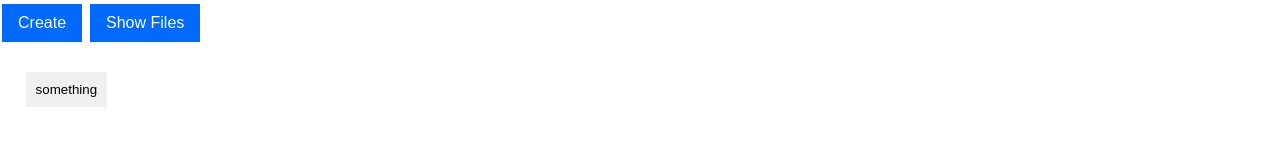
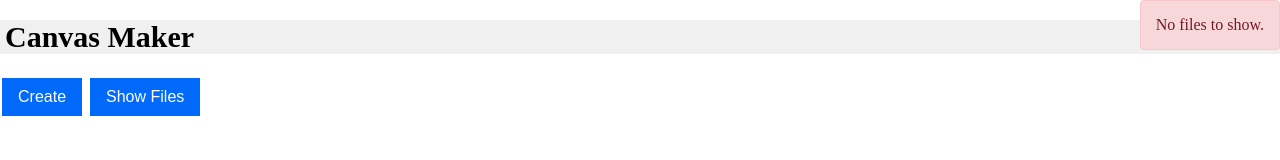
Before and after one commit to xag6073/CanvasMaker, a plain HTML site: page index.html in a window 1280 px wide. Both pictures are taken after a click on the button "Show Files". Drawn offline with Linux system fonts and the light colour scheme.

Commit message:
Header finished.

```diff
--- a/fileManager.js
+++ b/fileManager.js
@@ -1,11 +1,6 @@
 //file manager
 
-let fileSystem = [
-    {
-        name: "something",
-        data: "none"
-    }
-]
+let fileSystem = [];
 
 function create() {
     var pm = document.getElementById("promptMenu");
@@ -52,8 +47,13 @@ function create() {
 
 function showFiles() {
     hideCanvas();
+    if(fileSystem.length === 0) {
+        showNotification("No files to show.");
+        return;
+    }
     let fileList = document.getElementById("fileList");
     fileList.innerHTML = "";
+
     for(const file in fileSystem) {
         let div = document.createElement("div");
         div.title = fileSystem[file].name;
--- a/index.html
+++ b/index.html
@@ -4,7 +4,8 @@
   <head>
     <meta charset="UTF-8">
     <meta name="viewport" content="width=device-width, initial-scale=1.0">
-    <title>drawProject</title>
+    <title>Canvas Maker</title>
+    <h1 id="header">Canvas Maker</h1>
     <link rel="stylesheet" href="style.css">
     <script src="./fileManager.js"></script>
   </head>
--- a/style.css
+++ b/style.css
@@ -1,3 +1,10 @@
+
+#header {
+    background-color: #f0f0f0;
+    font-size: 30px;
+    padding-left: 5px;
+
+}
 
 body {
     margin: 0;
```
